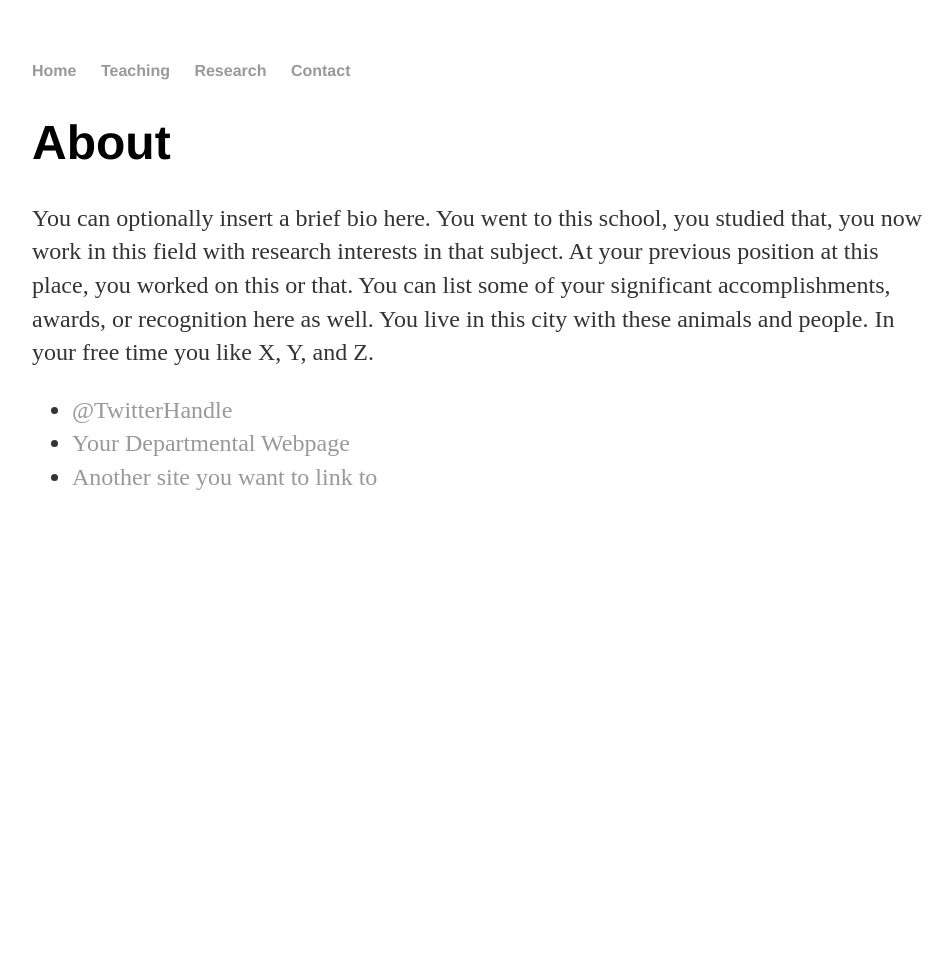
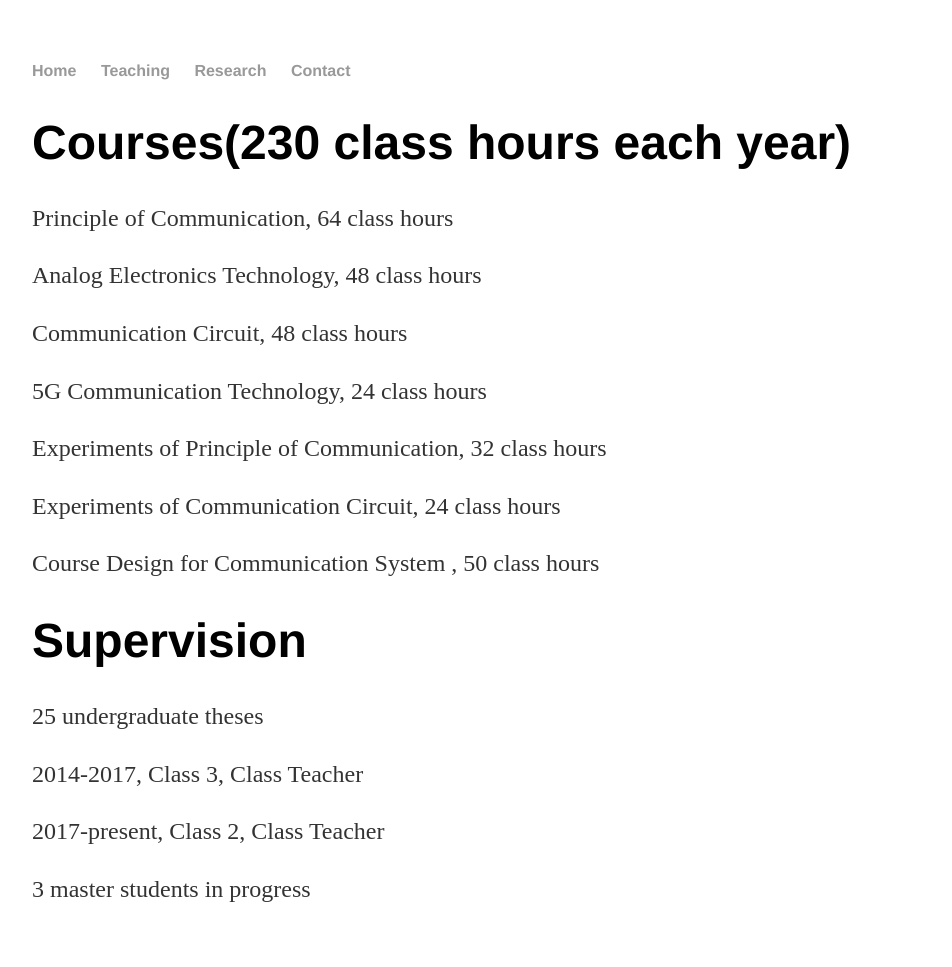
Before and after one commit to anzhonghu/anzhonghu, a Jekyll site: the page built from teaching/index.html, in a window 1280 px wide. Shown: the whole page, without its empty margins (160-1112 px from the left). Built offline with Jekyll 4.4.1, drawn with Linux system fonts in a browser that asks for light colours; before the commit the page ends 900 px from its top, so only the background shows below that.

Commit message:
Update index.html

```diff
--- a/teaching/index.html
+++ b/teaching/index.html
@@ -1,15 +1,22 @@
 ---
 layout: default
-title: About Hank Quinlan
+title: Teaching
 ---
 
 		<div class="about">
-			<h1>About</h1>
-			<p>You can optionally insert a brief bio here. You went to this school, you studied that, you now work in this field with research interests in that subject. At your previous position at this place, you worked on this or that. You can list some of your significant accomplishments, awards, or recognition here as well. You live in this city with these animals and people. In your free time you like X, Y, and Z.</p>
-
-			<ul class="contacts">
-				<li><a href="#">@TwitterHandle</a></li>
-				<li><a href="#">Your Departmental Webpage</a></li>
-				<li><a href="#">Another site you want to link to</a></li>
-				</ul>
+			<h1>Courses(230 class hours each year)</h1>
+			<p>Principle of Communication, 64 class hours</p>
+                                                <p>Analog Electronics Technology, 48 class hours</p>
+                                                <p>Communication Circuit, 48 class hours</p>
+                                                <p>5G Communication Technology, 24 class hours</p>
+                                                <p>Experiments of Principle of Communication, 32 class hours</p>
+                                                <p>Experiments of Communication Circuit, 24 class hours</p>
+                                                <p>Course Design for Communication System , 50 class hours</p>
 		</div>
+<div class="about">
+			<h1>Supervision</h1>
+			<p>25 undergraduate  theses</p>
+                                                <p>2014-2017, Class 3, Class Teacher</p>
+                                                <p>2017-present, Class 2, Class Teacher</p>
+                                                <p>3  master students in progress</p>
+		</div>
```
